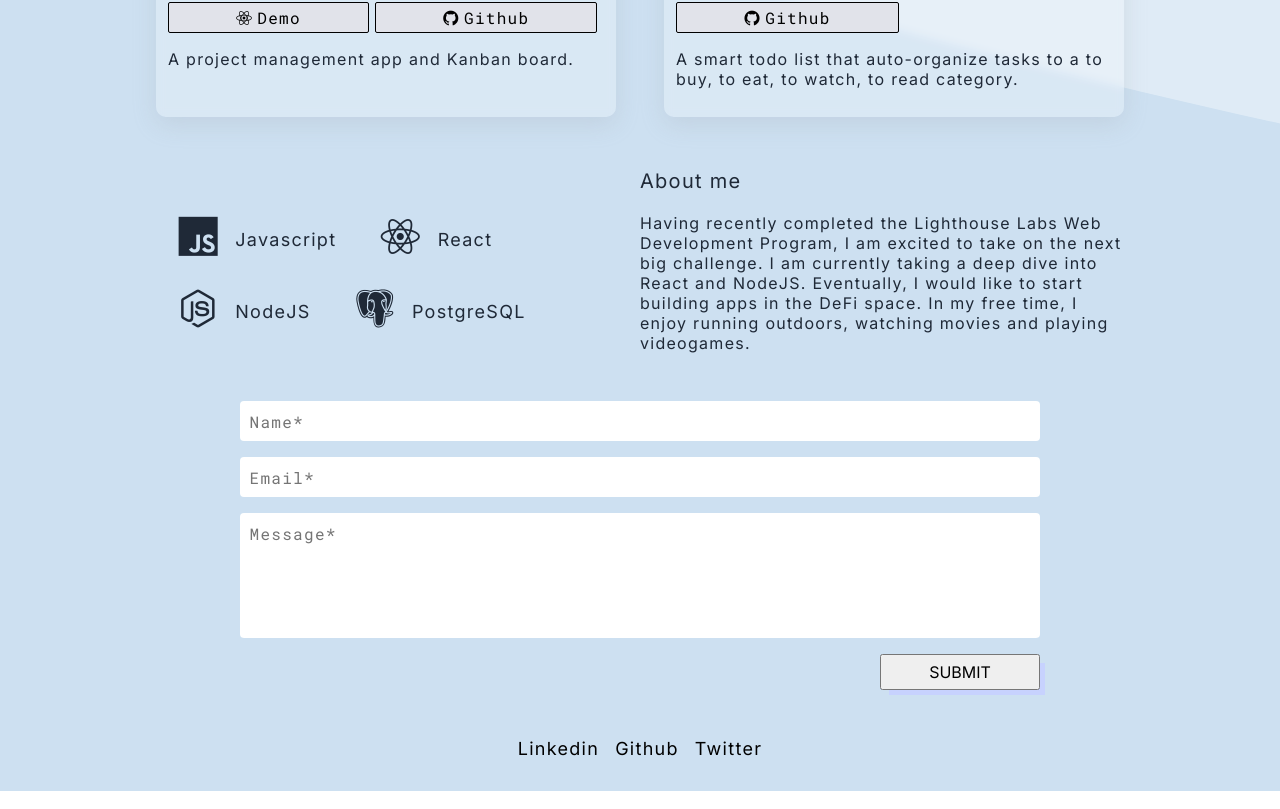
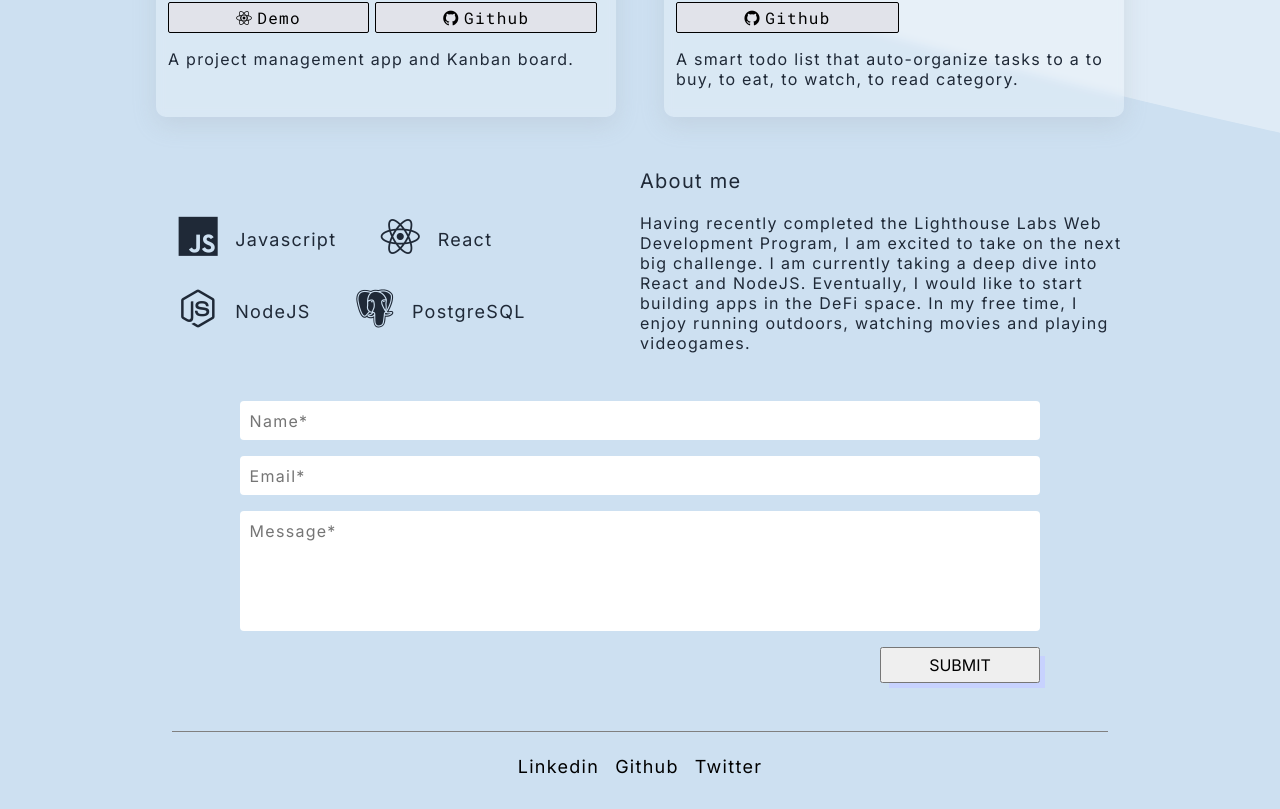
Before and after one commit to WebDevBernard/Portfolio, a Next.js app: page / in a window 1280 px wide. Shown: the part 1142-1951 px from the top of the page. Built offline with nearby package versions, Linux system fonts and the light colour scheme.

Commit message:
update styles

```diff
--- a/components/About/About.module.css
+++ b/components/About/About.module.css
@@ -3,6 +3,7 @@
   justify-content: space-evenly;
   align-items: center;
   margin-top: 2rem;
+  font-size: 16px;
 }
 
 .title span {
--- a/components/Form/Form.module.css
+++ b/components/Form/Form.module.css
@@ -13,7 +13,7 @@
 .control input,
 .control textarea {
   font-size: 16px;
-  font-family: "Roboto Mono", monospace;
+  font-family: "Inter", monospace;
   letter-spacing: 0.08rem;
   border-radius: 4px;
   border-style: solid;
@@ -27,7 +27,7 @@
 .control input::placeholder,
 .control textarea::placeholder {
   font-size: 16px;
-  font-family: "Roboto Mono", monospace;
+  font-family: "Inter", monospace;
   letter-spacing: 0.08rem;
 }
 
--- a/components/Hero/Hero.module.css
+++ b/components/Hero/Hero.module.css
@@ -6,7 +6,7 @@
 
 .about_info {
   white-space: nowrap;
-
+  font-size: 18px;
   margin-top: 2rem;
 }
 
--- a/components/Layout/Footer.module.css
+++ b/components/Layout/Footer.module.css
@@ -4,6 +4,8 @@
   justify-content: space-evenly;
   margin: 1rem;
   font-size: 1.05rem;
+  padding-top: 24px;
+  border-top: 1px solid grey;
 }
 
 .footer a {
--- a/components/Projects/Projects.module.css
+++ b/components/Projects/Projects.module.css
@@ -20,5 +20,6 @@
 @media only screen and (max-width: 768px) {
   .wrapper {
     grid-template-columns: 1fr;
+    gap: 1rem;
   }
 }
--- a/components/Skills/Skills.module.css
+++ b/components/Skills/Skills.module.css
@@ -28,7 +28,8 @@
 
 @media only screen and (max-width: 968px) {
   .skills_container {
-    display: grid;
+    display: none;
+    /* display: grid; */
     grid-template-columns: repeat(auto-fit, minmax(250px, 1fr));
     justify-content: space-evenly;
   }
```
